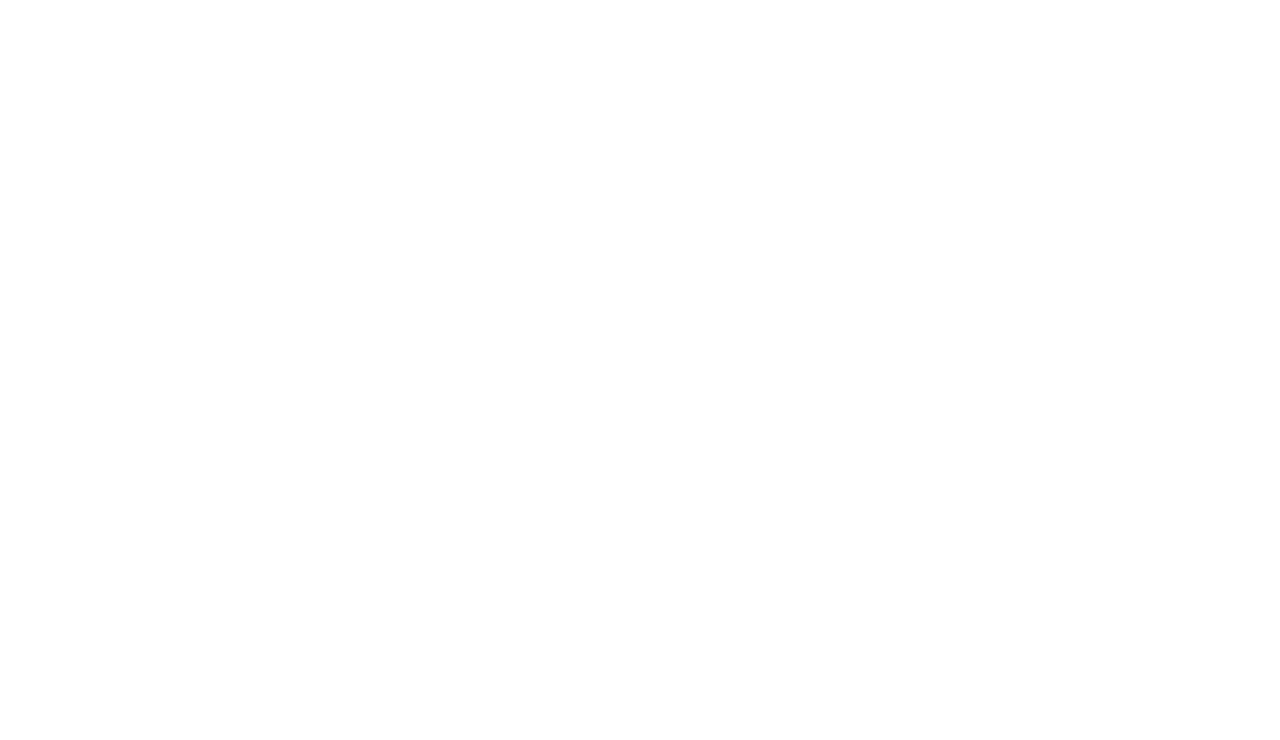
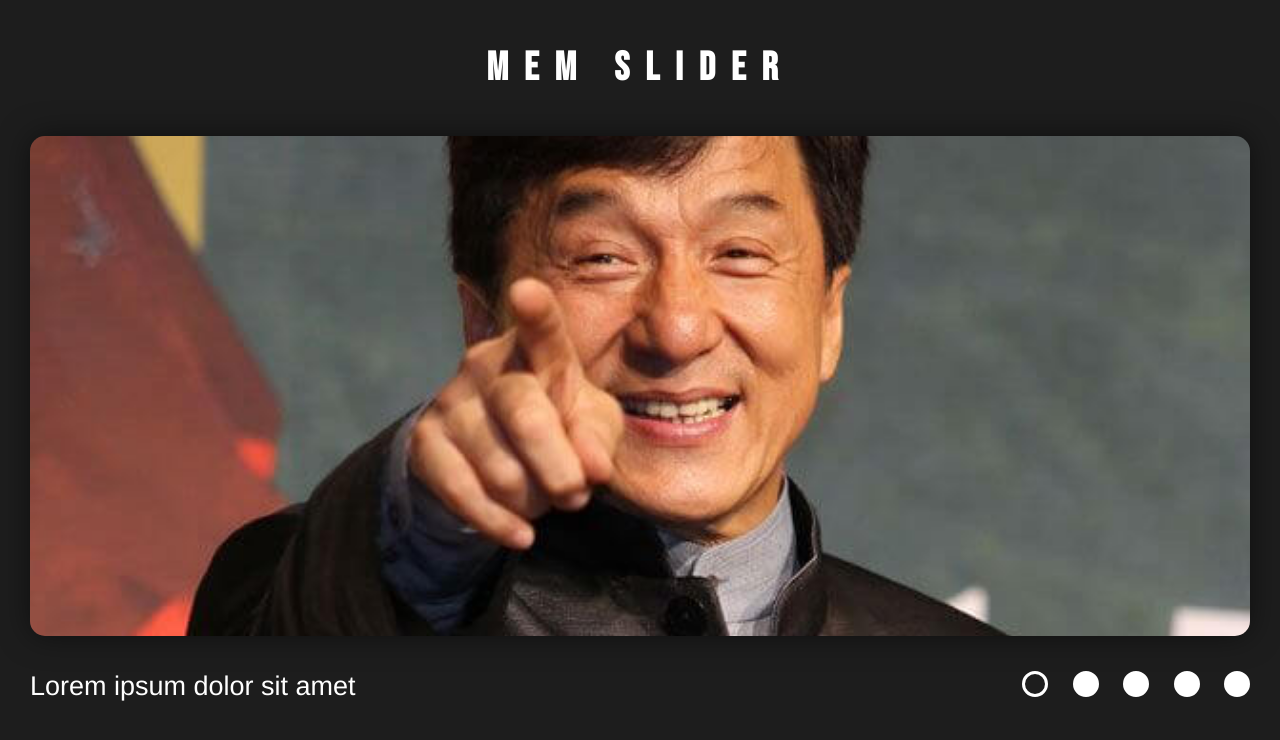
Before and after one commit to kenor-me/cssMemSlider, a plain HTML site: page cssMemSlider/index.html in a window 1280 px wide. Drawn offline with Linux system fonts and the light colour scheme.

Commit message:
feat: add basic page layout and slider dotes styles (Saturday, Oct 16, 2021 15:55:00)

```diff
--- a/cssMemSlider/assets/css/index.css
+++ b/cssMemSlider/assets/css/index.css
@@ -0,0 +1,106 @@
+* {
+   margin: 0;
+   padding: 0;
+}
+
+:root {
+   --bg-dark: #1d1d1d;
+   --font-light: #FFFFFF;
+   --hover: #ffbb01;
+}
+
+html {
+   font-size: 18px;
+
+}
+
+body {
+   background-color: var(--bg-dark);
+   height: 100vh;
+}
+
+.container {
+   max-width: 1440px;
+   margin: 0 auto;
+   padding: 0 30px;
+   height: 100vh;
+}
+
+h1 {
+   text-transform: uppercase;
+   text-align: center;
+   font-family: 'Bebas Neue', cursive;
+   font-size: 40px;
+   letter-spacing: 0.4em;
+   color: var(--font-light);
+   padding: 45px 0;
+}
+
+.slider {
+   width: 100%;
+   height: calc(100vh - 300px);
+   box-shadow: 0 0 30px rgba(0, 0, 0, .5);
+   display: inline-flex;
+   overflow: hidden;
+   border-radius: 15px;
+}
+
+.slides {
+   min-width: 100%;
+   object-fit: cover;
+}
+
+.controls-container {
+   display: flex;
+   justify-content: space-between;
+   padding-top: 30px;
+}
+
+.text-block {
+   font-family: Helvetica, Arial, sans-serif;
+   font-size: 1.5rem;
+   color: var(--font-light);
+   display: inline-flex;
+   overflow-x: hidden;
+}
+
+.text-block p {
+   min-width: 100%;
+}
+
+.controls {
+   display: flex;
+   justify-content: space-between;
+   min-width: 240px;
+}
+
+
+input {
+   display: none;
+}
+
+label {
+   cursor: pointer;
+   height: 20px;
+   width: 20px;
+   margin: 0 auto 12px;
+   border-radius: 50%;
+   border: 3px solid var(--font-light);
+   background-color: var(--font-light);
+   transition: background-color 0.4s ease-in-out;
+}
+
+label:last-of-type {
+   margin-right: 0;
+}
+
+label:hover {
+   background-color: var(--hover);
+   transition: background-color 0.4s ease-in-out;
+}
+
+input:checked+label {
+   background-color: transparent;
+}
+
+@media screen and (max-width: 568px) {}
--- a/cssMemSlider/index.html
+++ b/cssMemSlider/index.html
@@ -8,10 +8,45 @@
    <link rel="stylesheet" href="./assets/css/normalize.css">
    <link rel="stylesheet" href="./assets/css/index.css">
    <link rel="shortcut icon" href="./assets/img/1.png" type="image/x-icon">
+   <link rel="preconnect" href="https://fonts.googleapis.com">
+   <link rel="preconnect" href="https://fonts.gstatic.com" crossorigin>
+   <link href="https://fonts.googleapis.com/css2?family=Bebas+Neue&display=swap" rel="stylesheet">
 </head>
 
 <body>
-
+   <section class="container">
+      <h1>Mem Slider</h1>
+      <div>
+         <div class="slider">
+            <img class="slides slide1" src="./assets/img/slide1.jpg" alt="slide1">
+            <img class="slides slide2" src="./assets/img/slide2.jpg" alt="slide2">
+            <img class="slides slide3" src="./assets/img/slide3.jpg" alt="slide3">
+            <img class="slides slide4" src="./assets/img/slide4.jpg" alt="slide4">
+            <img class="slides slide5" src="./assets/img/slide5.jpg" alt="slide5">
+         </div>
+         <div class="controls-container">
+            <div class="text-block">
+               <p>Lorem ipsum dolor sit amet</p>
+               <p>degaeh rrye ryaey</p>
+               <p>ejdryiufl rrye ryaey</p>
+               <p>verery yt535yru</p>
+               <p>4T4YG GESTYQ</p>
+            </div>
+            <div class="controls">
+               <input type="radio" name="point" id="slide1" checked>
+               <label for="slide1"></label>
+               <input type="radio" name="point" id="slide2">
+               <label for="slide2"></label>
+               <input type="radio" name="point" id="slide3">
+               <label for="slide3"></label>
+               <input type="radio" name="point" id="slide4">
+               <label for="slide4"></label>
+               <input type="radio" name="point" id="slide5">
+               <label for="slide5"></label>
+            </div>
+         </div>
+      </div>
+   </section>
 </body>
 
 </html>
```
Also changed, not shown: cssMemSlider/assets/img/slide1.jpg (renamed from cssMemSlider/assets/img/7be39f054bd238096b2dcb4773d30bbe.jpg), cssMemSlider/assets/img/slide2.jpg (renamed from cssMemSlider/assets/img/dzheki-chan-mem-shablon.jpg), cssMemSlider/assets/img/slide3.jpg (renamed from cssMemSlider/assets/img/e9d2c4709f731ed12890409521ed4f7c.jpg), cssMemSlider/assets/img/slide4.jpg (renamed from cssMemSlider/assets/img/b622f7b61c5a59039d0a147bcff65b84.jpg), cssMemSlider/assets/img/slide5.jpg (renamed from cssMemSlider/assets/img/Mr-Bean.jpg).
